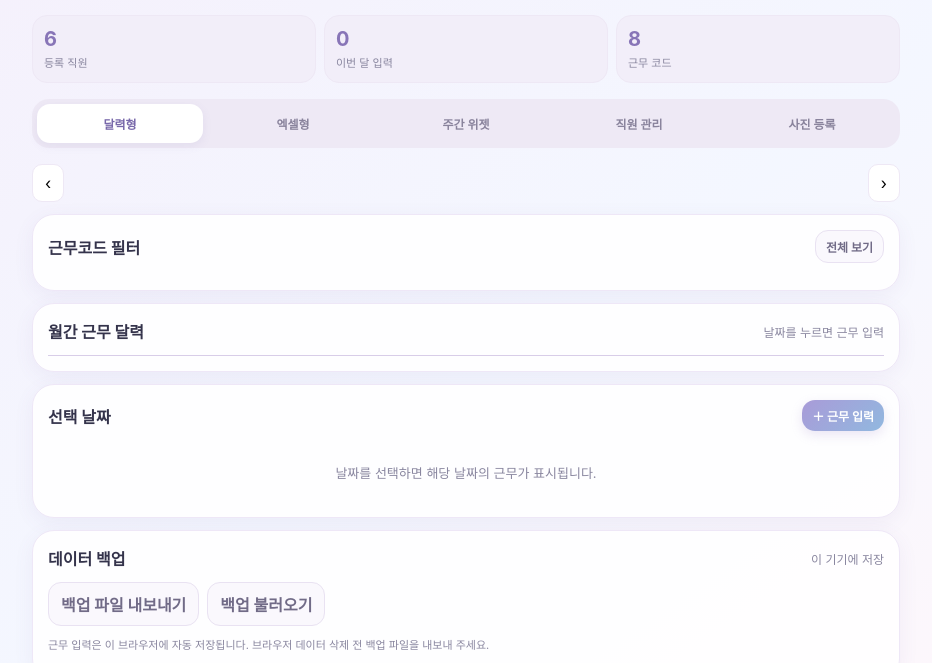
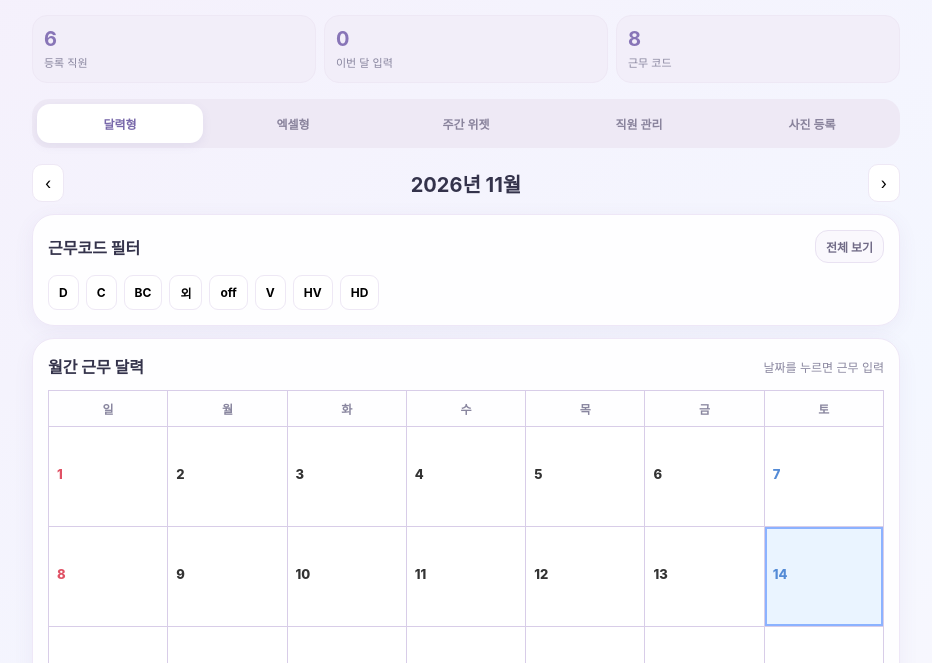
Before and after one commit to KSS-U/or-shift-manager, a plain HTML site: page index.html in a window 1280 px wide. Shown: the part 125-788 px from the top of the page, without its empty margins (174-1106 px from the left). Drawn offline with Linux system fonts and the light colour scheme.

Commit message:
Update index.html

```diff
--- a/index.html
+++ b/index.html
@@ -504,6 +504,16 @@ const DEFAULT_STAFF=["김소선","나지혜","구수현","정혜린","조은서"
 const CODES=["D","C","BC","외","off","V","HV","HD"];
 const KEY="orShiftManagerV1";
 let selectedPeople = new Set();
+
+let data=loadData(),
+    view="calendar",
+    current=new Date(),
+    selectedDate=iso(new Date()),
+    activeCodes=new Set(),
+    chosenCode="D",
+    weekStart=monday(new Date()),
+    editingKey=null;
+
 function loadData(){try{let x=JSON.parse(localStorage.getItem(KEY));if(x&&Array.isArray(x.staff)&&x.shifts)return x}catch(e){}return {staff:[...DEFAULT_STAFF],shifts:{}}}
 function save(){localStorage.setItem(KEY,JSON.stringify(data));renderAll()}
 function iso(d){return `${d.getFullYear()}-${String(d.getMonth()+1).padStart(2,"0")}-${String(d.getDate()).padStart(2,"0")}`}
```
